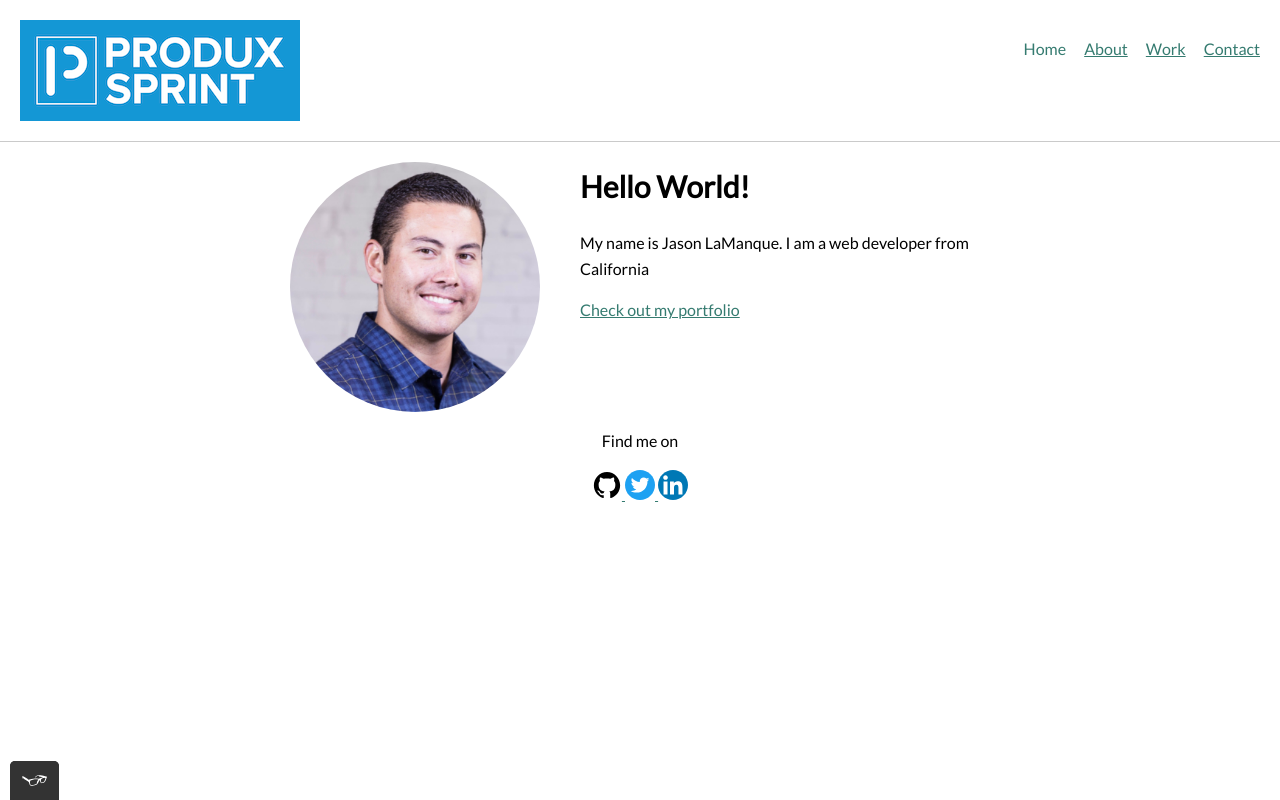
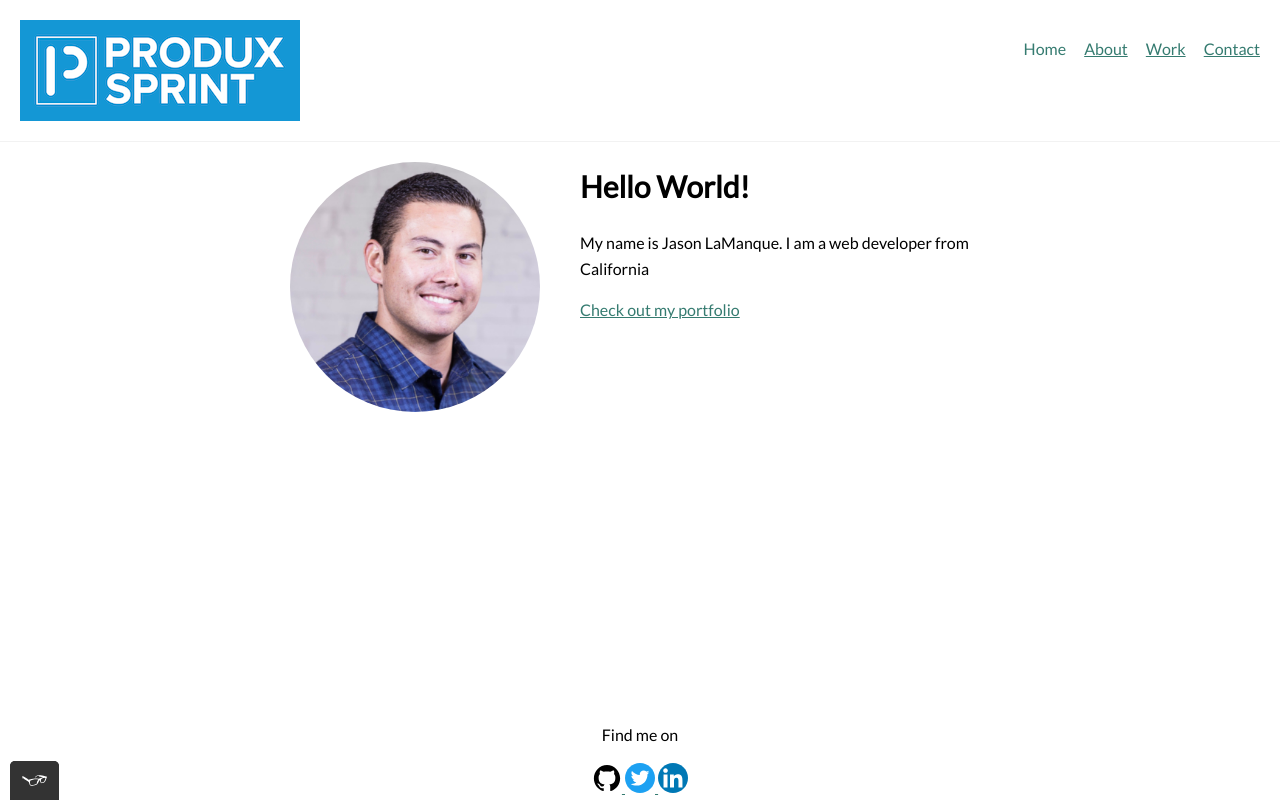
Before and after one commit to jasonduro/Portfolio-Site, a plain HTML site: page Exercise 1.8/index.html in a window 1280 px wide. Drawn offline with nearby package versions, Linux system fonts and the light colour scheme.

Commit message:
Updated the footer to stick to the bottom of the page
The footer now sticks to the bottom of the page for each page. e

```diff
--- a/Exercise 1.8/css/styles.css
+++ b/Exercise 1.8/css/styles.css
@@ -17,6 +17,9 @@ body {
     /* Sets the body font size to 16px */
     line-height: 1.6;
     /* specifies the height of a line of text */
+    position: relative;
+    padding-bottom: 95px;
+    min-height: 100vh;
 }
 
 h1 {
@@ -117,6 +120,9 @@ button:focus
     text-align: center;
     justify-content: flex-end;
     margin-top: auto;
+    position: absolute;
+    bottom: 0;
+    width: 100%;
 }
 
 .page-header {
@@ -125,7 +131,7 @@ button:focus
     padding: 20px;
     border-bottom-style: solid;
     border-width: 1px;
-    border-color: #cacaca;
+    border-color: var(--background-color);
 }
 
 .page-header__item {
@@ -150,18 +156,12 @@ button:focus
     list-style-type: none;
 }
 
-/* for the home page social media links to not have an underline */
-.social-media {
-    text-decoration: none;
-}
-
 
 /* start of the grid fallback */
 .grid__item {
     display: inline-block;
     width: 33%;
 }
-
 /*end of the grid fallback */
 
 @supports (display: grid) {
```
Also changed, not shown: Exercise 1.8/contact.html (+3 -3 lines).
